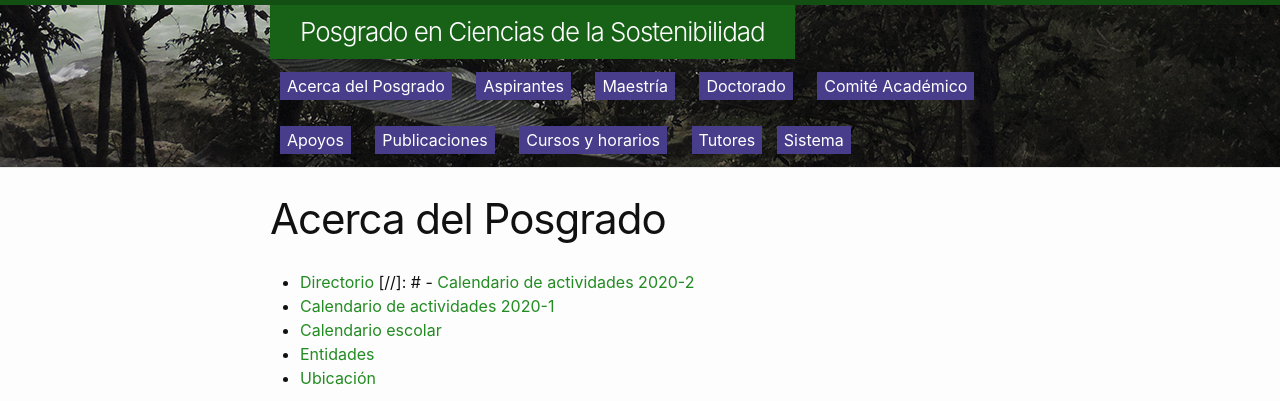
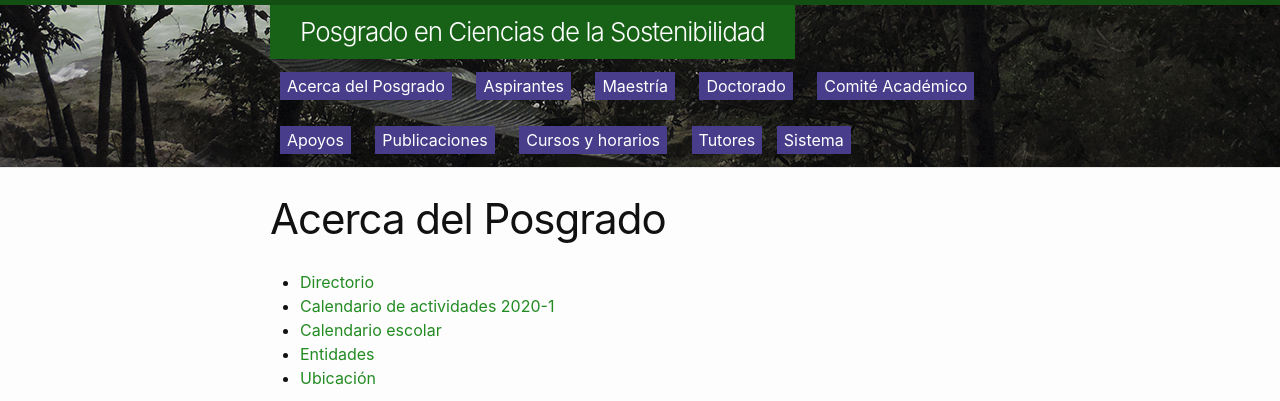
Before and after one commit to pcs-unam/pcs-unam.github.io, a Jekyll site: the page built from 00_acerca.md, in a window 1280 px wide and 900 px high, cut to the strip 0-401 px from the top of the window. Built offline with Jekyll 4.4.1, drawn with Linux system fonts in a browser that asks for light colours.

Commit message:
Se acomodó el texto comentado

```diff
--- a/00_acerca.md
+++ b/00_acerca.md
@@ -7,12 +7,13 @@ menu: true
 ---
 
  - [Directorio](/posgrado/directorio)
- [//]: # - [Calendario de actividades 2020-2](/posgrado/calendario2)
  - [Calendario de actividades 2020-1](/posgrado/calendario1)
  - [Calendario escolar](https://www.dgae.unam.mx/calendarios_escolares.html)
  - [Entidades](/posgrado/entidades)
  - [Ubicación](/posgrado/ubicacion)
 
+
+[//]: # - [Calendario de actividades 2020-2](/posgrado/calendario2)
 
 <iframe width="560" height="315" src="https://www.youtube.com/embed/yEQ6jIR4zGs" frameborder="0" allow="accelerometer; autoplay; encrypted-media; gyroscope; picture-in-picture" allowfullscreen></iframe>
 
```
